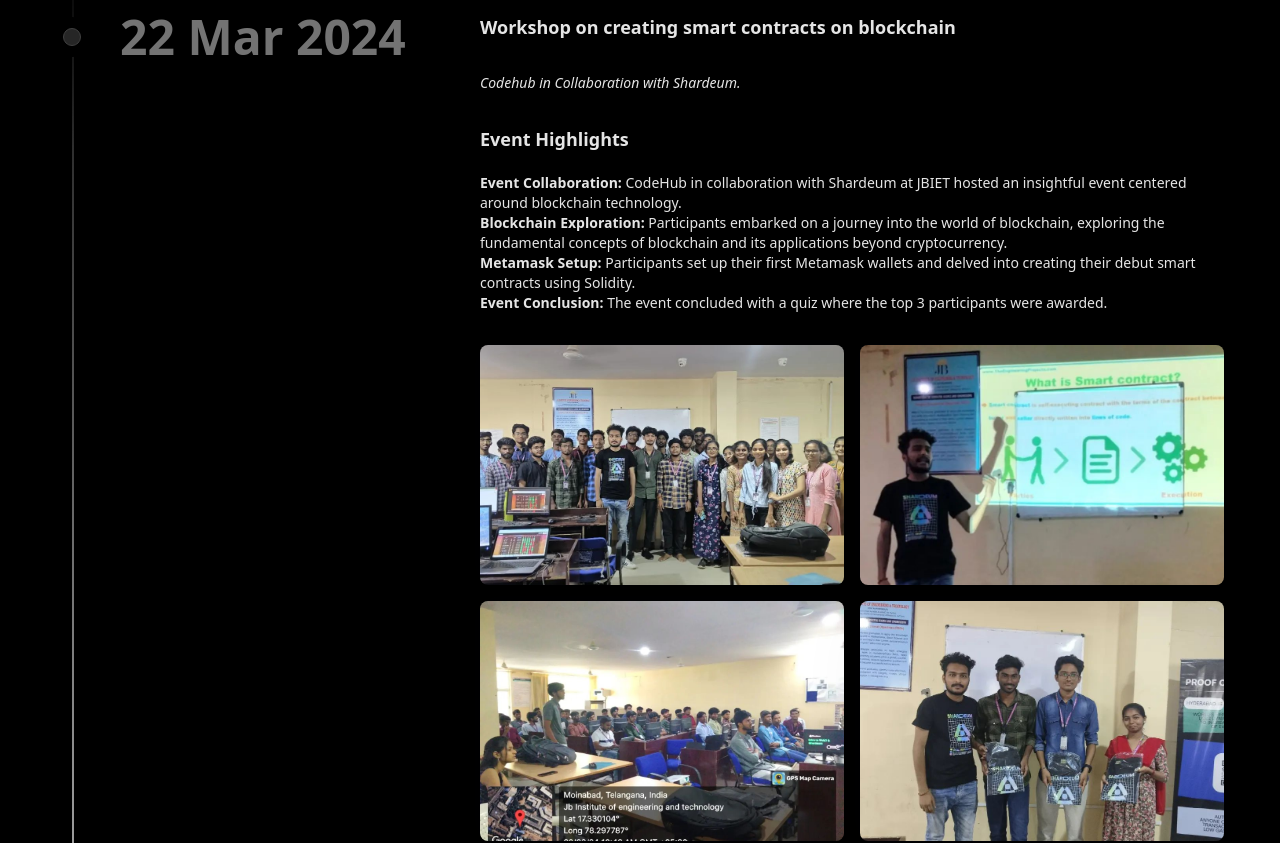
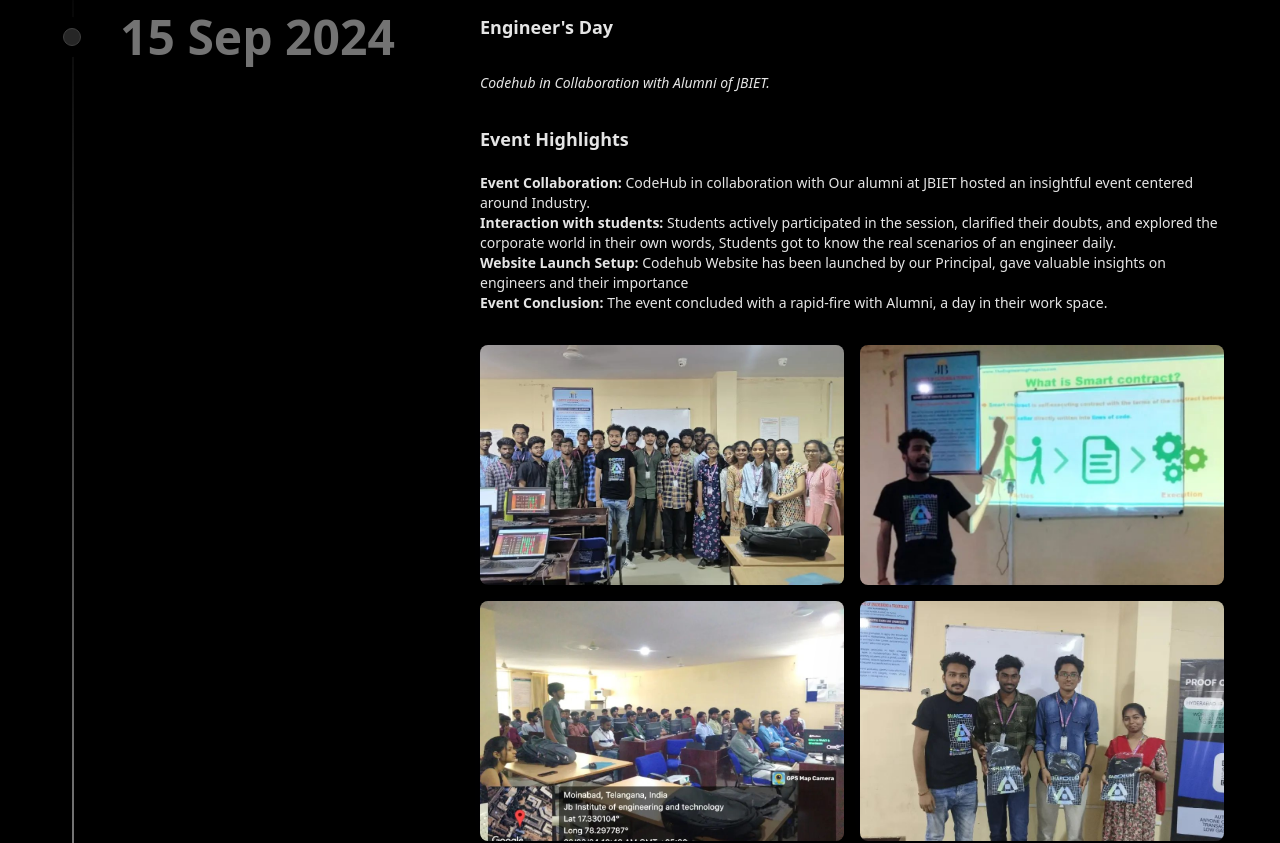
Before and after one commit to Codehub-JBIET/Main-Website, a Next.js app: page / in a window 1280 px wide. Shown: the part 1500-2343 px from the top of the page. Built offline with nearby package versions, Linux system fonts and the light colour scheme.

Commit message:
Update page.tsx

```diff
--- a/src/components/TimeLine/page.tsx
+++ b/src/components/TimeLine/page.tsx
@@ -21,6 +21,76 @@ import { useSelector } from "react-redux";
 export function TimelineSection() {
   const theme = useSelector((state: any) => state.theme.theme);
   const data = [
+    {
+      title: "15 Sep 2024",
+      content: (
+        <div>
+          <h1
+            className={` ${
+              theme === "dark" ? "text-neutral-200" : "text-neutral-800"
+            } text-2xl md:text-lg font-bold mb-8`}
+          >
+            Engineer's Day
+          </h1>
+          <p
+            className={` ${
+              theme === "dark" ? "text-neutral-200" : "text-neutral-800"
+            } text-sm md:text-sm font-normal mb-8`}
+          >
+           <i> Codehub in Collaboration with Alumni of JBIET.</i>
+        </p>
+          <p
+            className={` ${
+              theme === "dark" ? "text-neutral-200" : "text-neutral-800"
+            } text-sm md:text-sm font-normal mb-8`}
+          >
+                        <span className="text-lg font-bold">Event Highlights</span> <br />{" "}
+            <br />
+
+            <strong>Event Collaboration:</strong> CodeHub in collaboration with
+            Our alumni at JBIET hosted an insightful event centered around Industry.
+            <br />
+            <strong>Interaction with students:</strong> Students actively participated in the session, clarified their doubts, and
+            explored the corporate world in their own words, Students got to know the real scenarios of an engineer daily.
+            <br />
+            <strong>Website Launch Setup:</strong> Codehub Website has been launched by our Principal, gave valuable insights on engineers and their importance
+            <br />
+            <strong>Event Conclusion:</strong> The event concluded with a rapid-fire with Alumni, a day in their work space.
+          </p>
+
+          <div className="grid grid-cols-2 gap-4">
+            <Image
+              src={bw1}
+              alt="startup template"
+              width={500}
+              height={500}
+              className="rounded-lg object-cover h-20 md:h-44 lg:h-60 w-full shadow-[0_0_24px_rgba(34,_42,_53,_0.06),_0_1px_1px_rgba(0,_0,_0,_0.05),_0_0_0_1px_rgba(34,_42,_53,_0.04),_0_0_4px_rgba(34,_42,_53,_0.08),_0_16px_68px_rgba(47,_48,_55,_0.05),_0_1px_0_rgba(255,_255,_255,_0.1)_inset]"
+            />
+            <Image
+              src={bw2}
+              alt="startup template"
+              width={500}
+              height={500}
+              className="rounded-lg object-cover h-20 md:h-44 lg:h-60 w-full shadow-[0_0_24px_rgba(34,_42,_53,_0.06),_0_1px_1px_rgba(0,_0,_0,_0.05),_0_0_0_1px_rgba(34,_42,_53,_0.04),_0_0_4px_rgba(34,_42,_53,_0.08),_0_16px_68px_rgba(47,_48,_55,_0.05),_0_1px_0_rgba(255,_255,_255,_0.1)_inset]"
+            />
+            <Image
+              src={bw3}
+              alt="startup template"
+              width={500}
+              height={500}
+              className="rounded-lg object-cover h-20 md:h-44 lg:h-60 w-full shadow-[0_0_24px_rgba(34,_42,_53,_0.06),_0_1px_1px_rgba(0,_0,_0,_0.05),_0_0_0_1px_rgba(34,_42,_53,_0.04),_0_0_4px_rgba(34,_42,_53,_0.08),_0_16px_68px_rgba(47,_48,_55,_0.05),_0_1px_0_rgba(255,_255,_255,_0.1)_inset]"
+            />
+            <Image
+              src={bw4}
+              alt="startup template"
+              width={500}
+              height={500}
+              className="rounded-lg object-cover h-20 md:h-44 lg:h-60 w-full shadow-[0_0_24px_rgba(34,_42,_53,_0.06),_0_1px_1px_rgba(0,_0,_0,_0.05),_0_0_0_1px_rgba(34,_42,_53,_0.04),_0_0_4px_rgba(34,_42,_53,_0.08),_0_16px_68px_rgba(47,_48,_55,_0.05),_0_1px_0_rgba(255,_255,_255,_0.1)_inset]"
+            />
+          </div>
+        </div>
+      )
+    },
     {
       title: "22 Mar 2024",
       content: (
```
